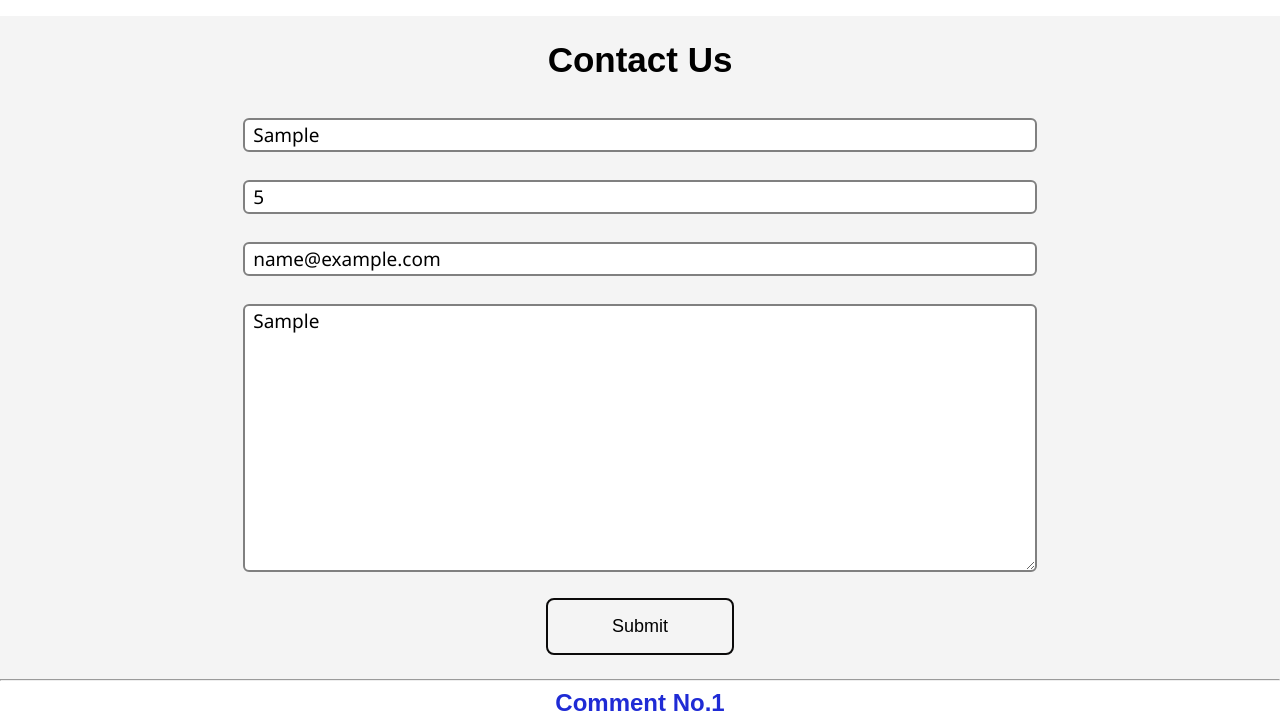
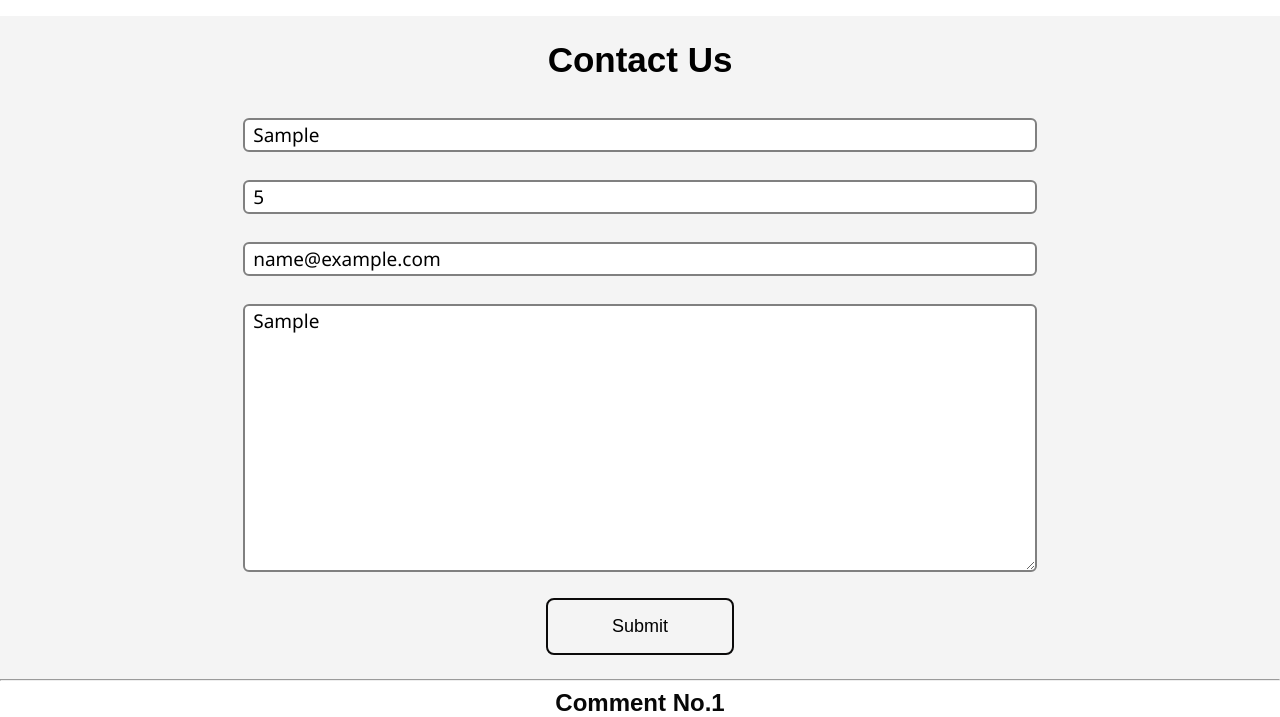
Before and after one commit to habib-hb/Value-adder-habib-v-1.2---webApp, a plain HTML site: page index.html in a window 1280 px wide. Both pictures are taken after typing "Sample", "5", "name@example.com", "Sample" into the empty fields and a click on the button "Submit". Shown: the part 3895-4612 px from the top of the page. Drawn offline with Linux system fonts and the light colour scheme.

Commit message:
nice changes

```diff
--- a/css/style.css
+++ b/css/style.css
@@ -356,7 +356,7 @@ html{
 }
 
 .single-comments{
-    color: rgb(31, 43, 213);
+    color: rgb(8, 8, 8);
     text-align: center;
     padding: 8px 0;
     font-family: 'Ubuntu', sans-serif;
--- a/js/script.js
+++ b/js/script.js
@@ -36,6 +36,7 @@ let deleteComment = (text)=>{
 
 setInterval(()=>{
     if(initialArrayLengthChecker < storedComments.length || firstLoad){
+      localStorage.setItem('formData', JSON.stringify(storedComments));
         comments.innerHTML="";
     if (storedComments) {//Showing on the document
         storedComments.forEach((comment , i)=>{
@@ -45,10 +46,10 @@ setInterval(()=>{
          <hr>
             <div class="single-comments">
             <h2>Comment No.${i+1}</h2>
-         <p>Commenter's Name: ${comment.name}.</p>
-         <p>Commenter's E-mail: ${comment.email}.</p>
-         <p>Commenter's Phone: ${comment.phone}.</p>
-         <p>Commenter's Comment: ${comment.text}.</p>
+         <p><b>Commenter's Name: </b>${comment.name}.</p>
+         <p><b>Commenter's E-mail: </b>${comment.email}.</p>
+         <p><b>Commenter's Phone: </b>${comment.phone}.</p>
+         <p><b>Commenter's Comment: </b>${comment.text}.</p>
          <input type="submit" value="Delete" onclick="deleteComment('${comment.text}')">
             </div>
             <hr>
```
